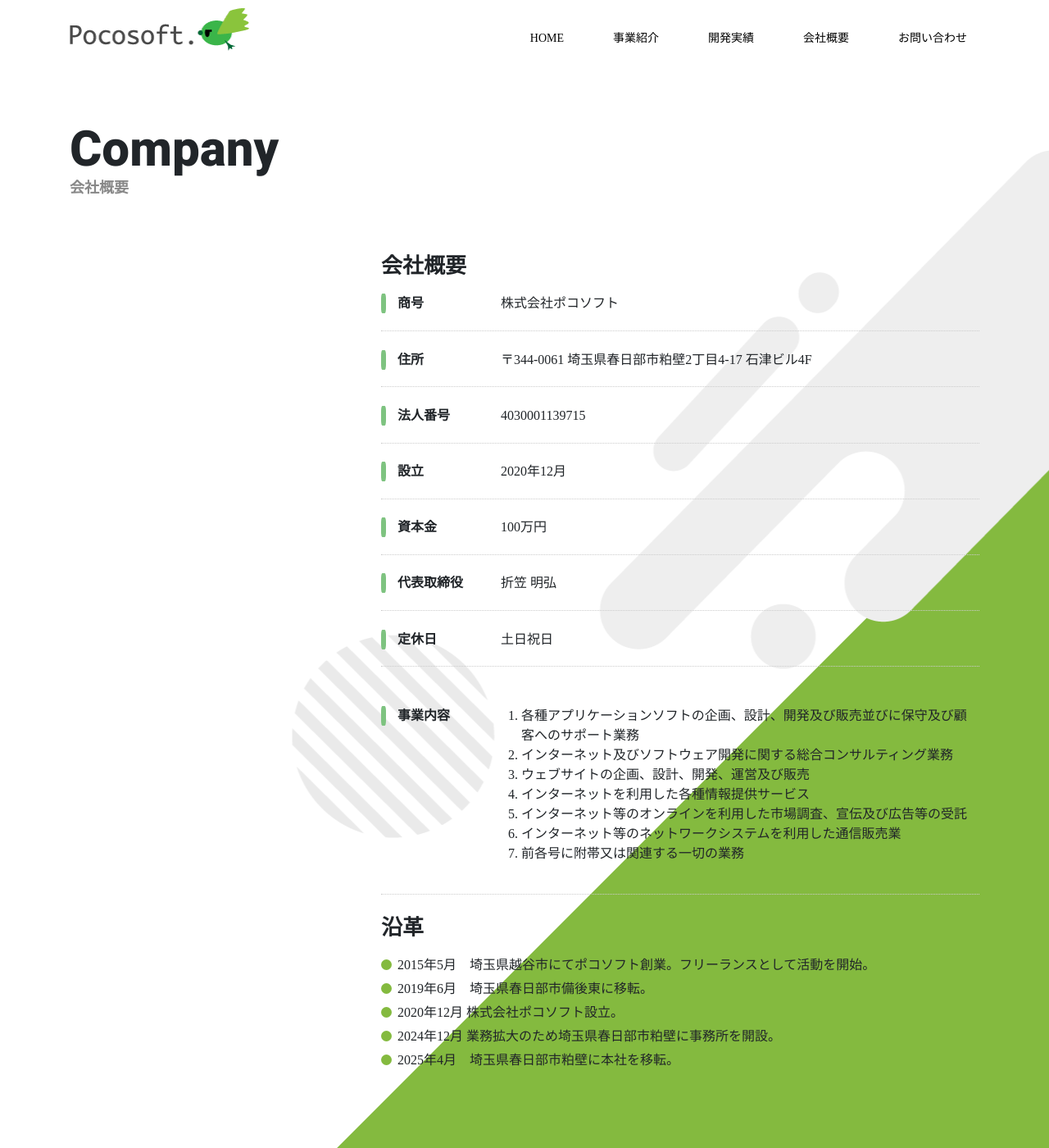
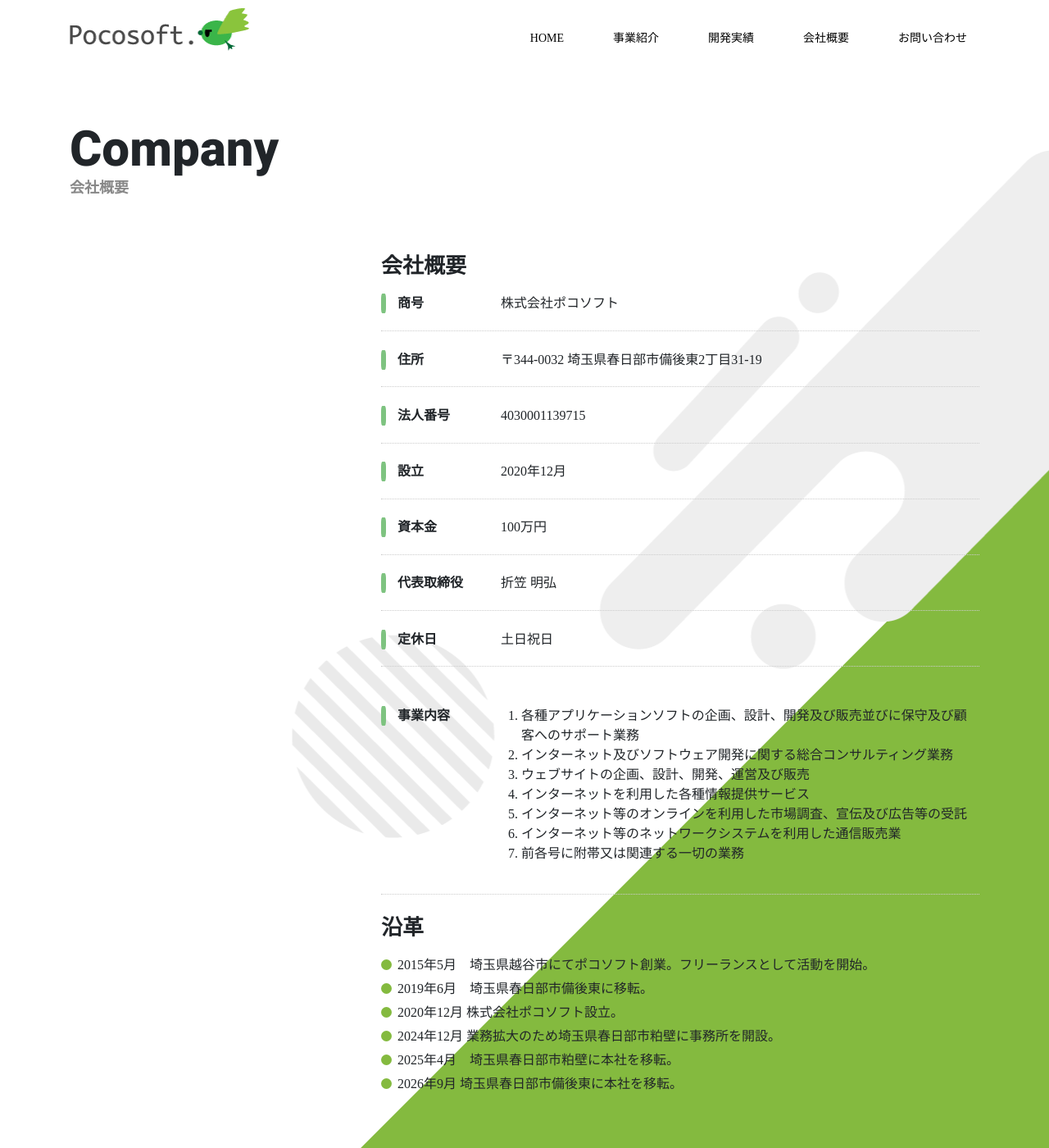
Before and after one commit to pocosoft/pocosoft.github.io, a Jekyll site: the page built from company.md, in a window 1280 px wide and 1400 px high. Shown: the whole window at 82% size. Built offline with Jekyll 4.4.1, drawn with Linux system fonts in a browser that asks for light colours; nearby versions of some CDN libraries; some of the changed text lies outside the part shown.

Commit message:
会社住所を更新し本社移転を沿革に追加 (#33)

```diff
--- a/_includes/footer.html
+++ b/_includes/footer.html
@@ -2,6 +2,6 @@
     <div class="bg-triangle"></div>
       <address>
         <h3>株式会社ポコソフト</h3>
-        <div>埼玉県春日部市粕壁2丁目4-17 石津ビル4F</div>
+        <div>埼玉県春日部市備後東2丁目31-19</div>
       </address>
 </footer>
--- a/_layouts/company.html
+++ b/_layouts/company.html
@@ -24,7 +24,7 @@
           <dl>
             <dt>住所</dt>
             <dd>
-              <div>〒344-0061 埼玉県春日部市粕壁2丁目4-17 石津ビル4F</div>
+              <div>〒344-0032 埼玉県春日部市備後東2丁目31-19</div>
           </dl>
           <dl>
             <dt>法人番号</dt>
@@ -68,6 +68,7 @@
           <li>2020年12月 株式会社ポコソフト設立。</li>
           <li>2024年12月 業務拡大のため埼玉県春日部市粕壁に事務所を開設。</li>
           <li>2025年4月　埼玉県春日部市粕壁に本社を移転。</li>
+          <li>2026年9月 埼玉県春日部市備後東に本社を移転。</li>
         </ul>
       </div>
     </div>
```
